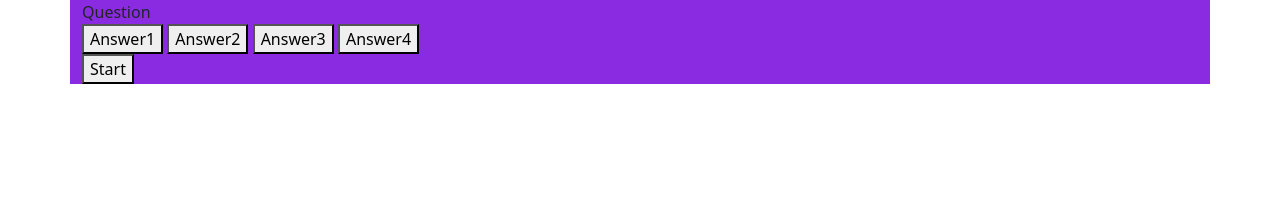
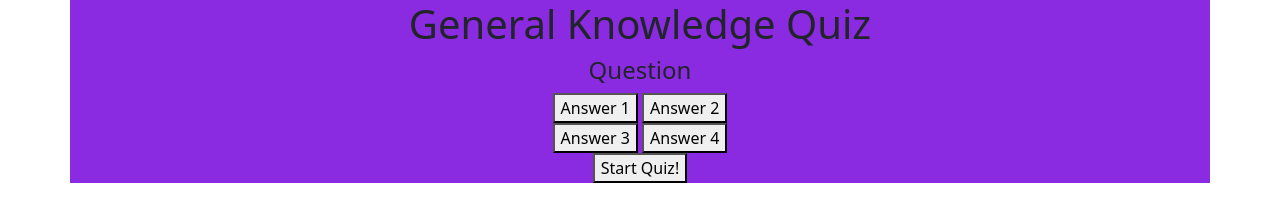
Before and after one commit to ignasvilkas/code-project-2-quiz, a plain HTML site: page index.html in a window 1280 px wide. Drawn offline with nearby package versions, Linux system fonts and the light colour scheme.

Commit message:
changed html file to work with bootstrap

```diff
--- a/index.html
+++ b/index.html
@@ -11,20 +11,32 @@
     </title>
   </head>
   <body>
-  <div class="container">
-    <div class="quiz-area">
-      <div id="question">Question</div>
-      <div id="answer-buttons">
-        <button>Answer1</button>
-        <button>Answer2</button>
-        <button>Answer3</button>
-        <button>Answer4</button>
+    <div class="container text-center">
+      <div class="row">
+        <div class="col">
+          <h1>General Knowledge Quiz</h1>
+          <h4>Question</h4>
         </div>
       </div>
-    <div class="buttons-area">
-      <button>Start</button>
+      <div class="row">
+        <div class="col">
+          <button>Answer 1</button>
+          <button>Answer 2</button>
         </div>
       </div>
+      <div class="row">
+        <div class="col">
+          <button>Answer 3</button>
+          <button>Answer 4</button>
+        </div>
+      </div>
+      <div class="row">
+        <div class="col">
+          <button>Start Quiz!</button>
+        </div>
+      </div>
+    </div>
+
   <script src="https://cdn.jsdelivr.net/npm/bootstrap@5.3.2/dist/js/bootstrap.bundle.min.js" integrity="sha384-C6RzsynM9kWDrMNeT87bh95OGNyZPhcTNXj1NW7RuBCsyN/o0jlpcV8Qyq46cDfL" crossorigin="anonymous"></script>
   </body>
 </body>
```
Lines whose indentation alone changed are shown as unchanged.
